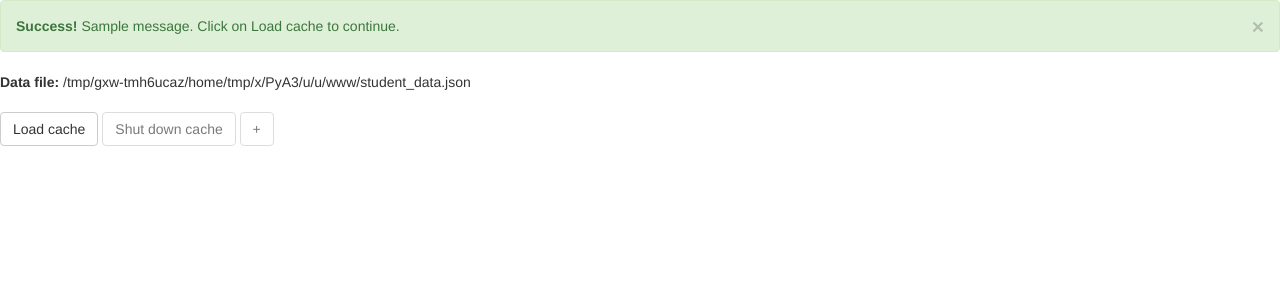
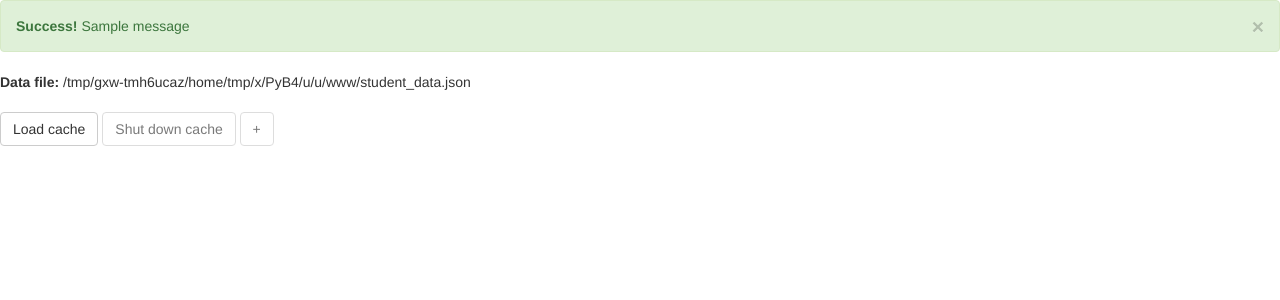
Before and after one commit to nabeel-shaikh/python-cache, a Flask app: page / in a window 1280 px wide. Shown: the top 300 px of the page. Run offline with Flask 2, Linux system fonts and the light colour scheme; one stand-in notice (Sample message) is shown; some libraries are stand-ins or nearby versions.

Commit message:
Better flash messages

```diff
--- a/application.py
+++ b/application.py
@@ -35,7 +35,7 @@ def insert_new_record():
     value['total'] = value['maths'] + value['science'] + value['english']
     cache = current_app.config.get('CACHE')
     cache.update(key, value)
-    message = 'Record for {0} inserted into cache'.format(str(key))
+    message = 'Record for {0} inserted into cache. Click on Load cache to continue.'.format(str(key))
     flash(message=message, category='success')
     return redirect(url_for('index'))
 
@@ -44,7 +44,7 @@ def insert_new_record():
 def shut_down():
     cache = current_app.config.get('CACHE')
     cache.shut_down()
-    message = 'Cache turned off successfully'
+    message = 'Cache turned off successfully. Restart server to reload cache data from file'
     flash(message=message, category='success')
     return redirect(url_for('index'))
 
--- a/templates/homepage.html
+++ b/templates/homepage.html
@@ -15,7 +15,7 @@
                 <div class="alert alert-success">
                     <a href="#" class="close" data-dismiss="alert" aria-label="close">&times;</a>
                     {% for category, message in messages %}
-                        <strong>Success! </strong>{{ message }}. Click on Load cache to continue.</li>
+                        <strong>Success! </strong>{{ message }}</li>
                     {% endfor %}
                 </div>
             {% endif %}
```
